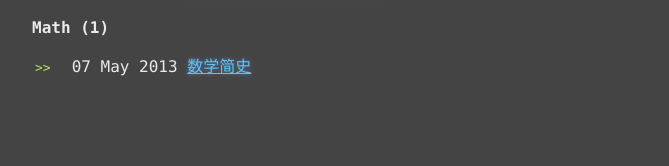
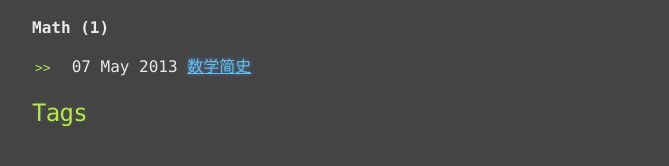
Before and after one commit to mlnotes/mlnotes.github.com, a Jekyll site: the page built from index.html, in a window 1280 px wide. Shown: the part 687-853 px from the top of the page, without its empty margins (248-917 px from the left). Built offline with Jekyll 4.4.1, drawn with Linux system fonts in a browser that asks for light colours; comment, search, counter and statistics services are not loaded.

Commit message:
test tags

```diff
--- a/index.html
+++ b/index.html
@@ -16,3 +16,8 @@
 	{% endfor %}
 	</ul>
 {% endfor %}
+
+<h2>Tags</h2>
+{% for tag in site.tags %}
+	<b>{{site.tags[tag]}}</b>
+{% endfor %}
```
Also changed, not shown: _posts/2013-05-13-konig.md (+1 -0 lines).
